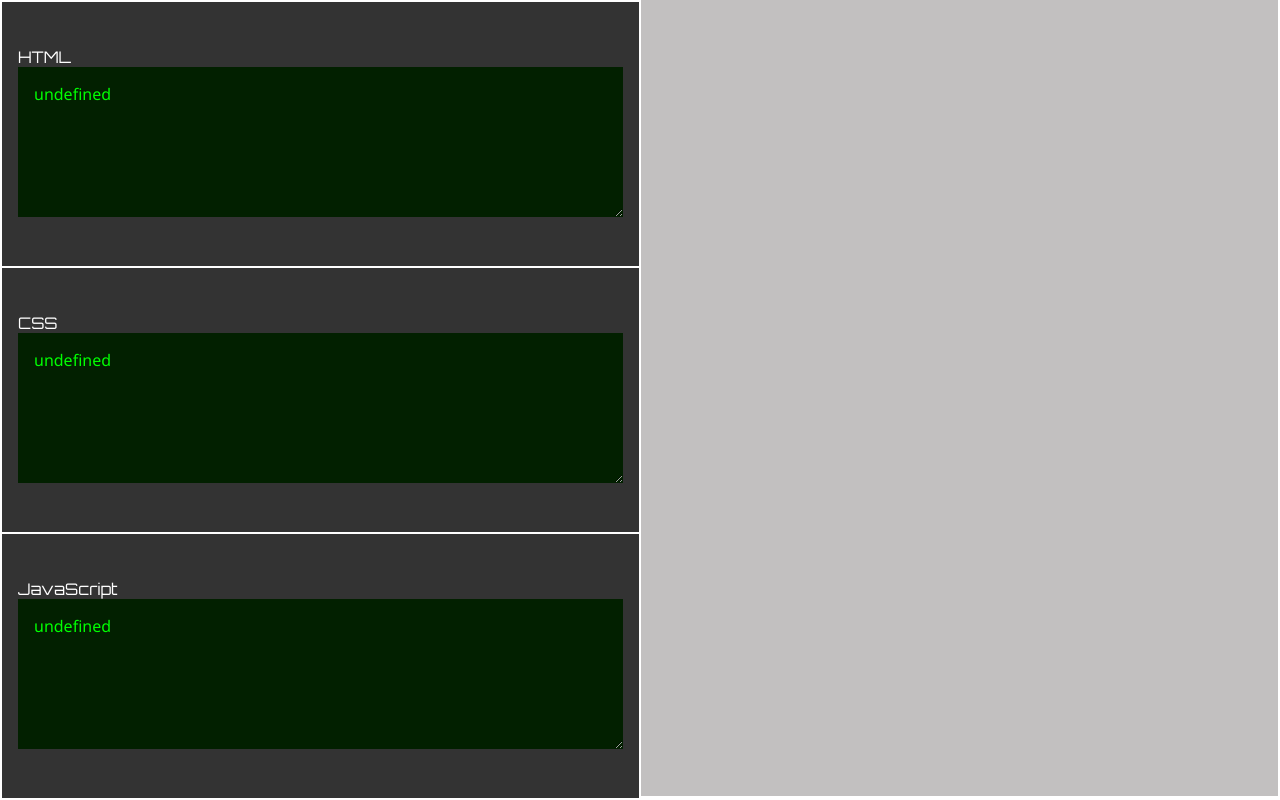
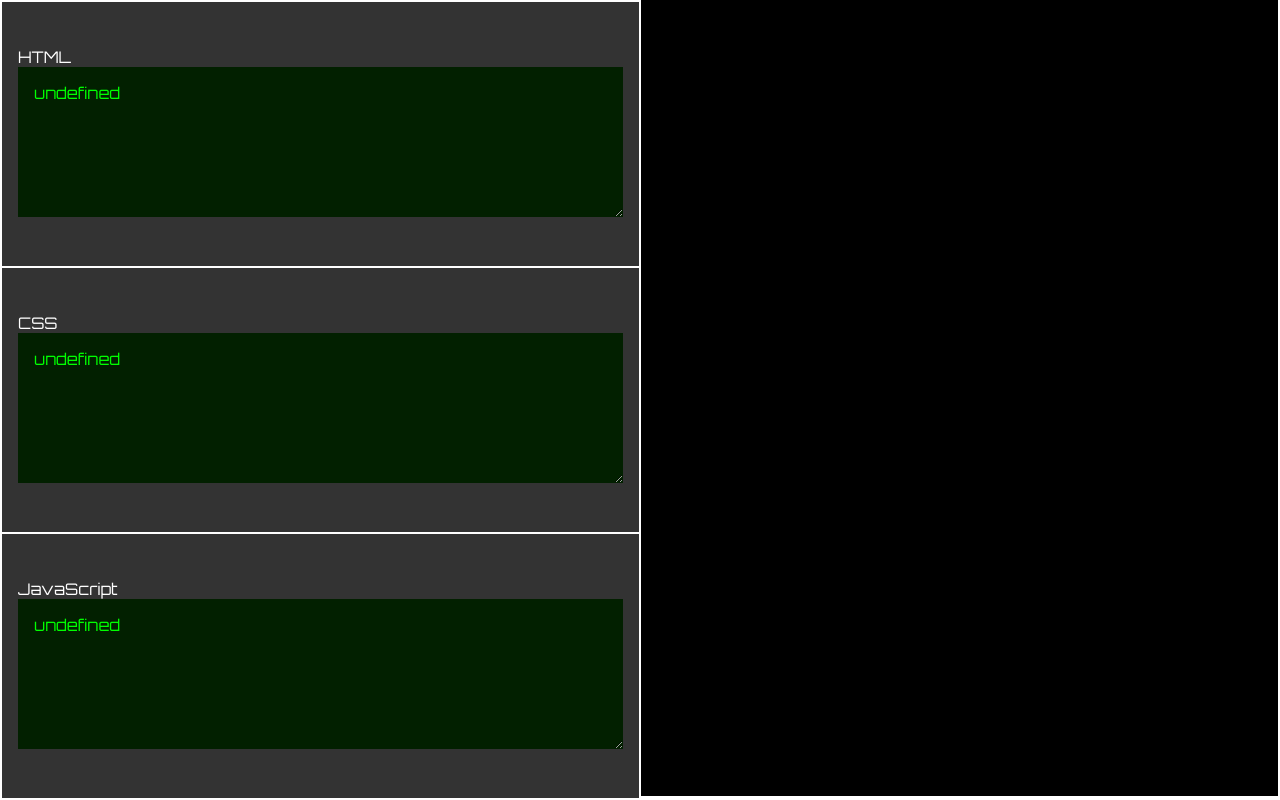
Before and after one commit to GH-satoshi/live-code-editor, a plain HTML site: page index.html in a window 1280 px wide. Drawn offline with Linux system fonts and the light colour scheme.

Commit message:
Update index.html

```diff
--- a/index.html
+++ b/index.html
@@ -34,14 +34,14 @@
             border: none;
             padding: 1rem;
             font-size: 1rem;
-            font-family:'Segoe UI', Tahoma, Geneva, Verdana, sans-serif;
+            /* font-family:'Segoe UI', Tahoma, Geneva, Verdana, sans-serif; */
             resize: vertical;
         }
         #result {
             width: 100%;
             height: 100%;
             border: none;
-            background-color: #c2c0c0;
+            background-color: #000000;
         }
     </style>
 </head>
```
